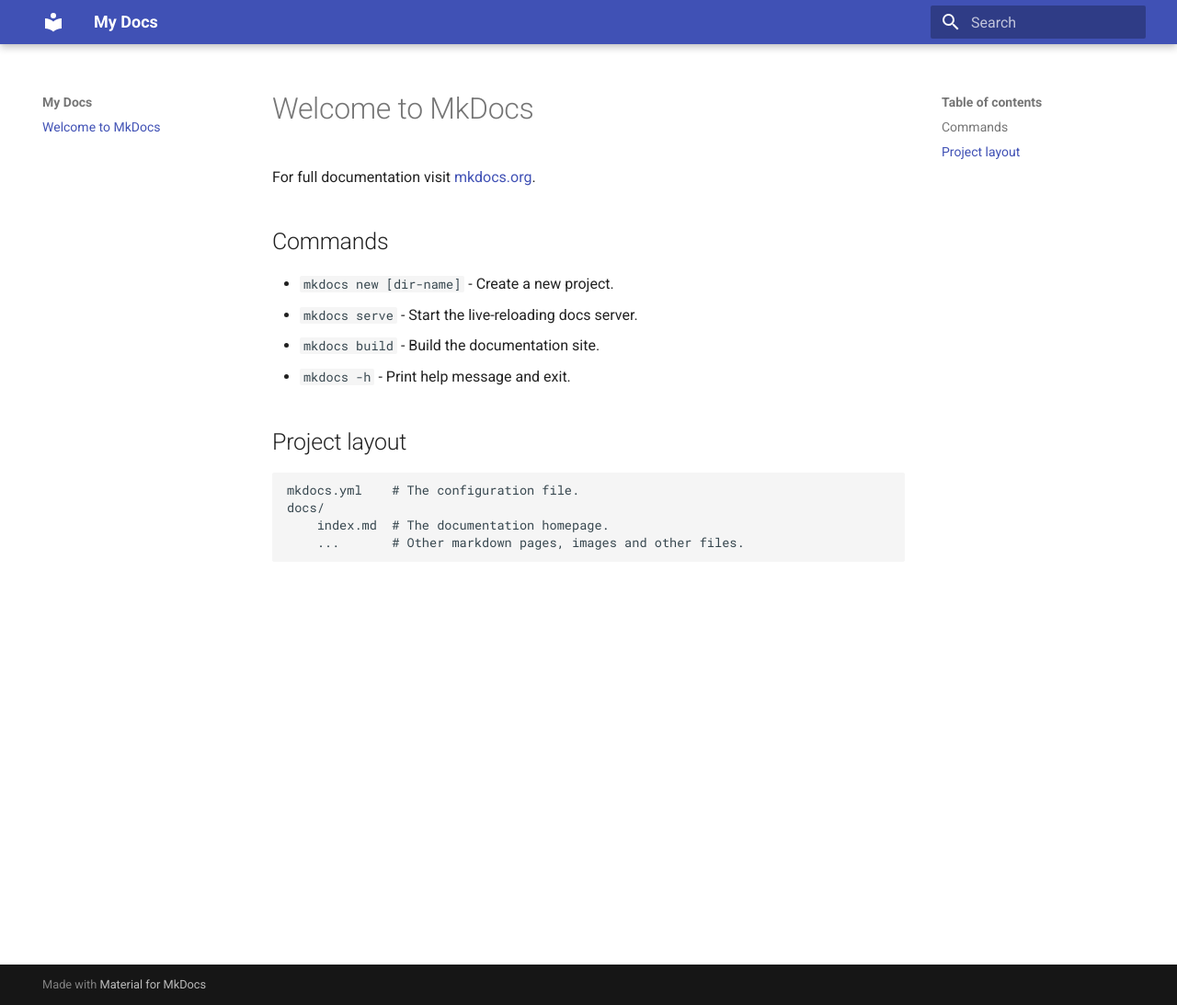
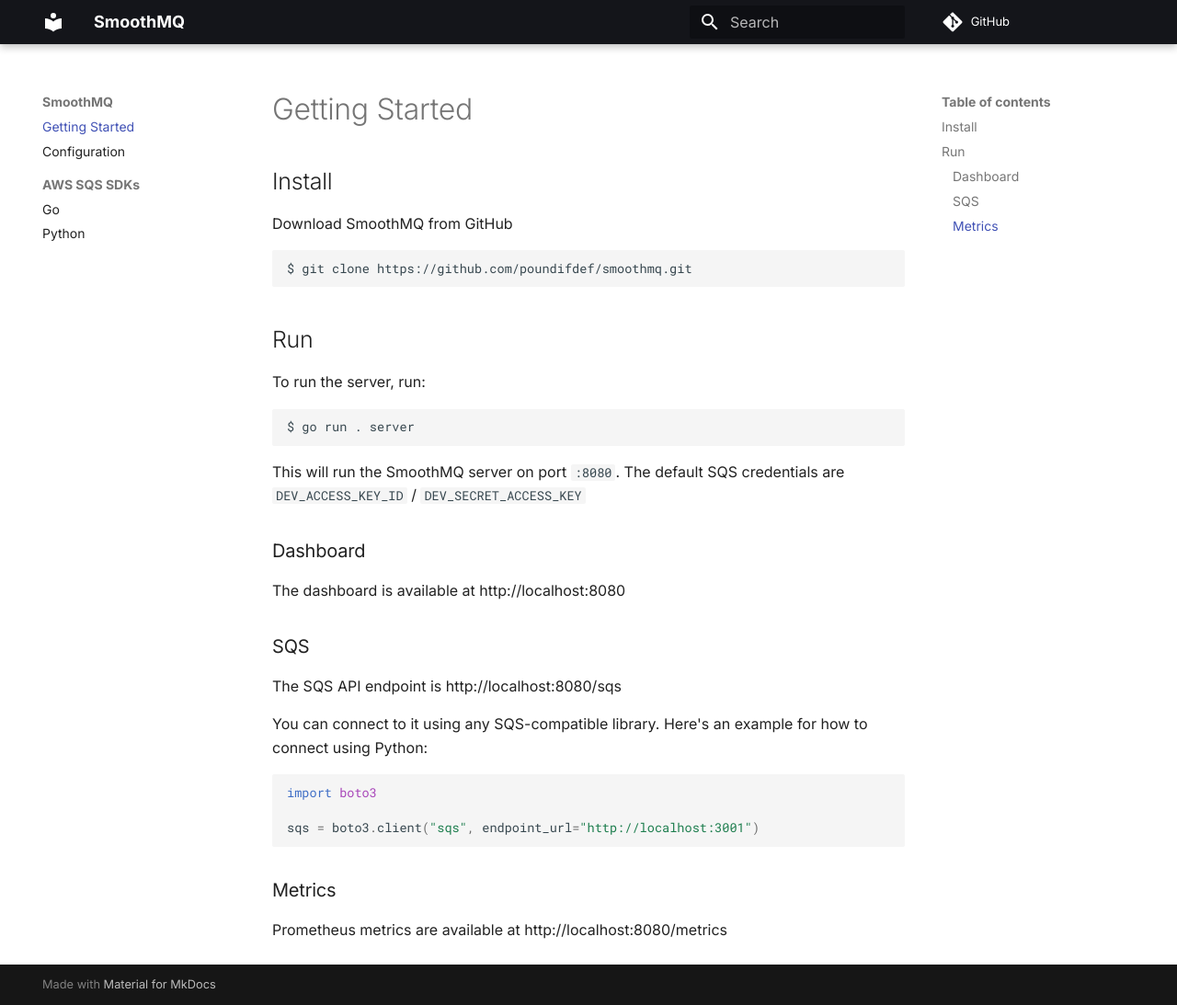
Before and after one commit to poundifdef/smoothmq-docs, an MkDocs documentation site: the page built from docs/index.md, in a window 1280 px wide and 1093 px high. Shown: the whole window at 92% size. Built offline with MkDocs 1.6.1 and Material for MkDocs 9.7.7, drawn with Linux system fonts in a browser that asks for light colours; comment, search, counter and statistics services are not loaded.

Commit message:
update docs

````diff
--- a/docs/index.md
+++ b/docs/index.md
@@ -1,17 +1,39 @@
-# Welcome to MkDocs
+# Getting Started
 
-For full documentation visit [mkdocs.org](https://www.mkdocs.org).
+## Install
 
-## Commands
+Download SmoothMQ from GitHub
 
-* `mkdocs new [dir-name]` - Create a new project.
-* `mkdocs serve` - Start the live-reloading docs server.
-* `mkdocs build` - Build the documentation site.
-* `mkdocs -h` - Print help message and exit.
+``` bash
+$ git clone https://github.com/poundifdef/smoothmq.git
+```
 
-## Project layout
+## Run
 
-    mkdocs.yml    # The configuration file.
-    docs/
-        index.md  # The documentation homepage.
-        ...       # Other markdown pages, images and other files.
+To run the server, run:
+
+``` bash
+$ go run . server
+```
+
+This will run the SmoothMQ server on port `:8080`. The default SQS credentials are
+`DEV_ACCESS_KEY_ID` / `DEV_SECRET_ACCESS_KEY`
+
+### Dashboard
+The dashboard is available at http://localhost:8080
+
+### SQS
+The SQS API endpoint is http://localhost:8080/sqs
+
+You can connect to it using any SQS-compatible library. Here's an example for how to connect
+using Python:
+
+``` py
+import boto3
+
+sqs = boto3.client("sqs", endpoint_url="http://localhost:3001")
+```
+
+### Metrics
+
+Prometheus metrics are available at http://localhost:8080/metrics
--- a/mkdocs.yml
+++ b/mkdocs.yml
@@ -1,4 +1,33 @@
-site_name: My Docs
+site_name: SmoothMQ
 site_url: https://docs.smoothmq.com
+nav:
+  # - AWS SQS SDKs: sqs
+#   - index.md
+#   - sqs.md
+#   - configuration.md
 theme:
   name: material
+  palette:
+    primary: black
+  font:
+    text: Inter
+  features:
+    - navigation.sections
+    # - navigation.path
+    - navigation.expand
+    # - navigation.tabs
+    # - content.tabs.link
+    # - navigation.tabs.sticky
+repo_url: https://github.com/poundifdef/smoothmq
+markdown_extensions:
+  - pymdownx.highlight:
+      anchor_linenums: true
+      line_spans: __span
+      pygments_lang_class: true
+  - pymdownx.inlinehilite
+  - pymdownx.snippets
+  - pymdownx.superfences
+  - pymdownx.superfences
+  - pymdownx.tabbed:
+      alternate_style: true
+  - markdown_grid_tables
--- a/requirements.txt
+++ b/requirements.txt
@@ -1 +1,2 @@
 mkdocs-material
+markdown-grid-tables
````
Also changed, not shown: docs/AWS SQS SDKs/go.md (added, +21 -0 lines), docs/AWS SQS SDKs/python.md (added, +19 -0 lines), docs/configuration.md (added, +3 -0 lines), readme.md (added, +17 -0 lines).
